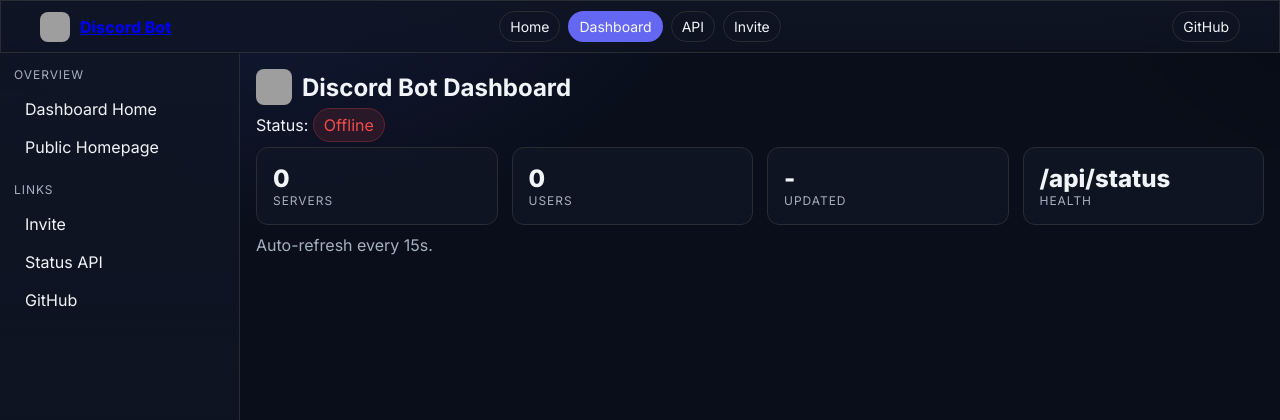
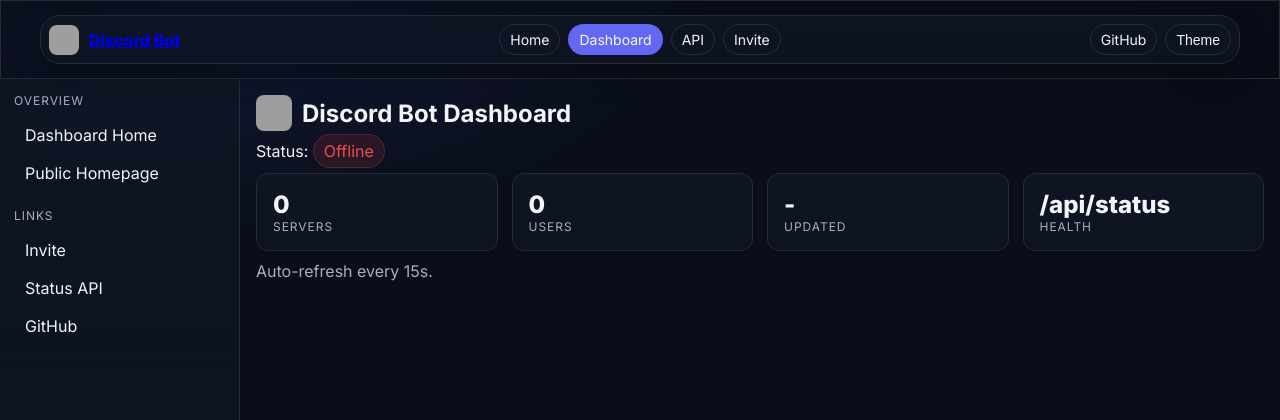
Before and after one commit to mElonVisuals/mlvs-v4, a Node server app: page /dashboard in a window 1280 px wide. Shown: the top 420 px of the page. Run offline with Node 20, Linux system fonts and the light colour scheme; grey boxes are pictures that could not be loaded.

Commit message:
feat(theme): implement high-contrast light theme variables; enhance navbar styling and add theme toggle buttons

```diff
--- a/dashboard/public/style.css
+++ b/dashboard/public/style.css
@@ -92,11 +93,17 @@ body {
 
 /* Navbar */
 .navbar {
-	position: sticky; top: 0; z-index: 50;
-	border-bottom: 1px solid hsl(var(--border));
-	background: linear-gradient(180deg, hsl(var(--card)/.85), hsl(var(--card)/.6));
+	position: sticky; top: 0; z-index: 50; padding: 8px 0;
+	background: linear-gradient(180deg, hsl(var(--background)/.65), hsl(var(--background)/.35));
+	backdrop-filter: blur(8px);
 }
-.navbar .inner { display: grid; grid-template-columns: 1fr auto 1fr; align-items: center; gap: 12px; padding: 10px 0 }
+.navbar .inner {
+	display: grid; grid-template-columns: 1fr auto 1fr; align-items: center; gap: 12px; padding: 8px;
+	border: 1px solid hsl(var(--border)); border-radius: calc(var(--radius) + 6px);
+	background: linear-gradient(180deg, hsl(var(--card)/.82), hsl(var(--card)/.6));
+	box-shadow: 0 10px 30px rgba(0,0,0,.25);
+	margin: 6px auto;
+}
 .brand { display: inline-flex; align-items: center; gap: 10px; font-weight: 800; justify-self: start }
 .brand img { width: 30px; height: 30px; border-radius: 8px }
 .nav-links { display: none; gap: 8px; justify-content: center }
--- a/dashboard/views/index.ejs
+++ b/dashboard/views/index.ejs
@@ -1,5 +1,5 @@
 <!DOCTYPE html>
-<html lang="en">
+<html lang="en" data-theme="dark">
   <head>
     <meta charset="UTF-8" />
     <meta name="viewport" content="width=device-width, initial-scale=1" />
@@ -17,19 +17,20 @@
     <!-- Navbar -->
     <header class="navbar glass bordered">
       <div class="container inner">
-        <a class="brand" href="/">
-          <img src="/logo.png" alt="logo" />
+        <a class="brand" href="/" aria-label="Home">
+          <img src="/logo.png" alt="" />
           <span><%= brand.title %></span>
         </a>
         <nav class="nav-links">
           <a class="pill small" href="/">Home</a>
           <a class="pill small active" href="/dashboard">Dashboard</a>
-          <a class="pill small" href="/api/status" target="_blank">API</a>
+          <a class="pill small" href="/api/status" target="_blank" rel="noopener">API</a>
           <% if (brand.inviteUrl) { %><a class="pill small" href="/invite">Invite</a><% } %>
         </nav>
         <div class="nav-actions">
-          <% if (brand.supportUrl) { %><a class="pill small" href="<%= brand.supportUrl %>" target="_blank">Support</a><% } %>
-          <a class="pill small" href="<%= brand.githubUrl %>" target="_blank">GitHub</a>
+          <% if (brand.supportUrl) { %><a class="pill small" href="<%= brand.supportUrl %>" target="_blank" rel="noopener">Support</a><% } %>
+          <a class="pill small" href="<%= brand.githubUrl %>" target="_blank" rel="noopener">GitHub</a>
+          <button id="themeToggle" class="pill small" aria-label="Toggle theme">Theme</button>
         </div>
         <button class="burger" id="navBurger" aria-label="Open menu"><span></span></button>
       </div>
@@ -42,6 +43,7 @@
             <% if (brand.inviteUrl) { %><a class="pill" href="/invite">Invite</a><% } %>
             <% if (brand.supportUrl) { %><a class="pill" href="<%= brand.supportUrl %>" target="_blank">Support</a><% } %>
             <a class="pill" href="<%= brand.githubUrl %>" target="_blank">GitHub</a>
+            <button class="pill" id="themeToggleMobile" aria-label="Toggle theme">Theme</button>
           </div>
         </div>
       </div>
@@ -87,19 +89,6 @@
         </div>
       </div>
     </footer>
-
-    <script>
-      // Mobile nav toggle
-      const burger = document.getElementById('navBurger');
-      const menu = document.getElementById('mobileMenu');
-      if (burger && menu) {
-        burger.addEventListener('click', () => {
-          const open = menu.style.display === 'block';
-          menu.style.display = open ? 'none' : 'block';
-          menu.setAttribute('aria-hidden', String(open));
-        });
-        menu.addEventListener('click', (e) => { if (e.target === menu) menu.style.display = 'none'; });
-      }
-    </script>
+  <script src="/app.js"></script>
   </body>
  </html>
```
Also changed, not shown: other parts of dashboard/public/style.css (+13 -12 lines).
